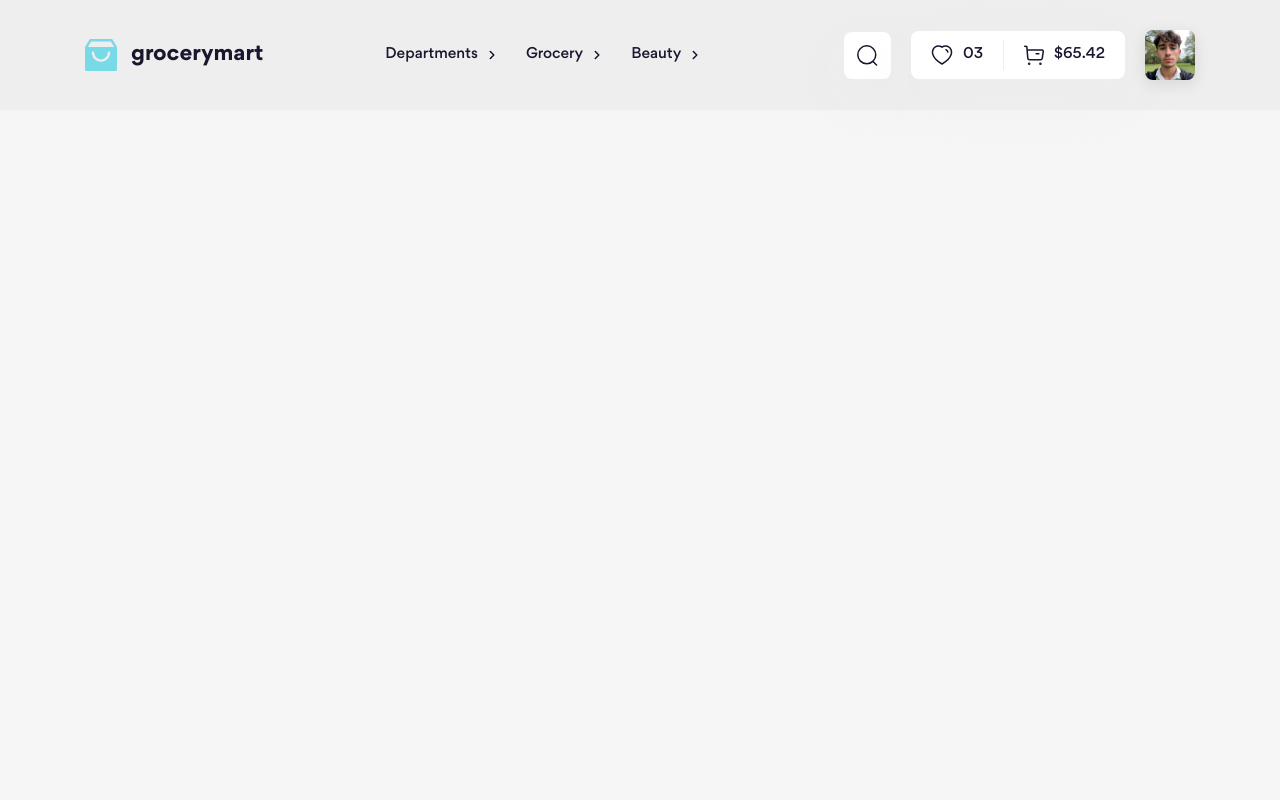
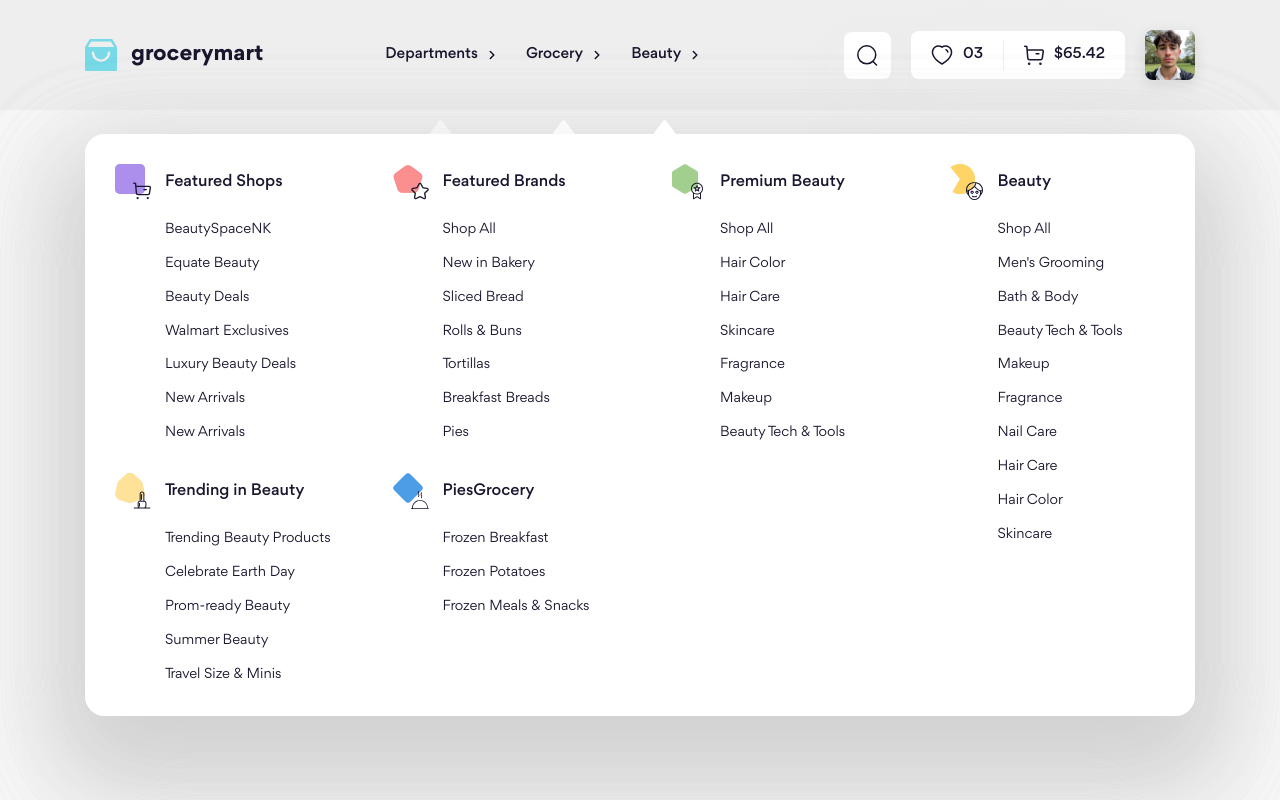
Before and after one commit to kaitobui25/grocery-ecommerce, a website: page index.html in a window 1280 px wide. Drawn offline with Linux system fonts and the light colour scheme.

Commit message:
first commit on new-branch

```diff
--- a/scss/components/_dropdown.scss
+++ b/scss/components/_dropdown.scss
@@ -2,7 +2,7 @@
 @use "../abstracts";
 
 .dropdown {
-    display: none;
+    display: block;
     position: absolute;
     left: 0;
     padding-top: 54px;
@@ -23,7 +23,7 @@
         @include abstracts.breakpoint(lg) {
             padding: 0 10px;
             background: transparent;
-            border-radius: 0;
+            order-radius: 0;
             box-shadow: none;
         }
         @include abstracts.breakpoint(sm) {
--- a/templates/header.html
+++ b/templates/header.html
@@ -2825,6 +2825,9 @@
                                                     <li class="menu-column__item">
                                                         <a href="#!" class="menu-column__link">New Arrivals</a>
                                                     </li>
+                                                    <li class="menu-column__item">
+                                                        <a href="#!" class="menu-column__link">New Arrivals</a>
+                                                    </li>
                                                 </ul>
                                             </div>
                                         </div>
```
Also changed, not shown: assets/css/main.css.
